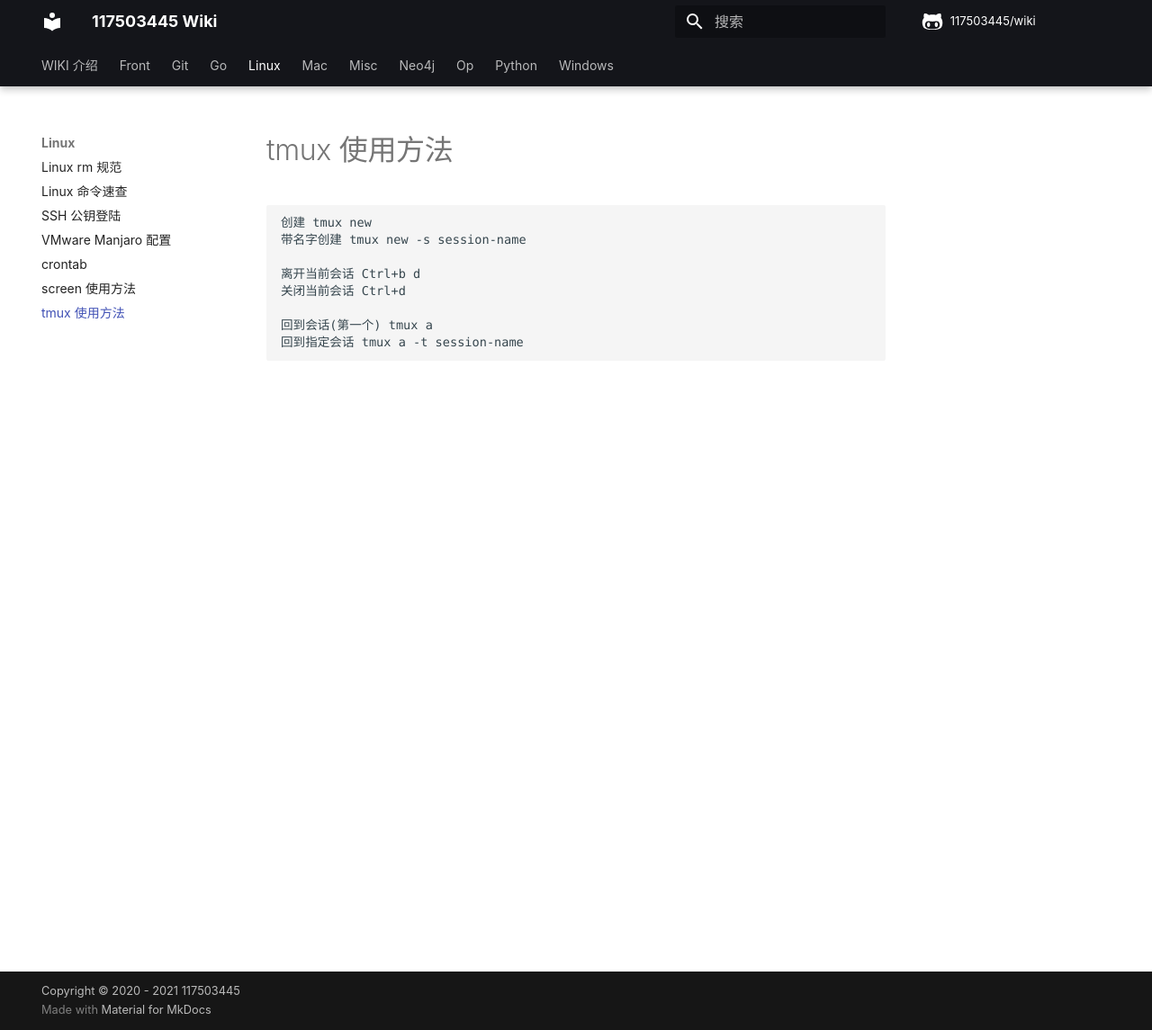
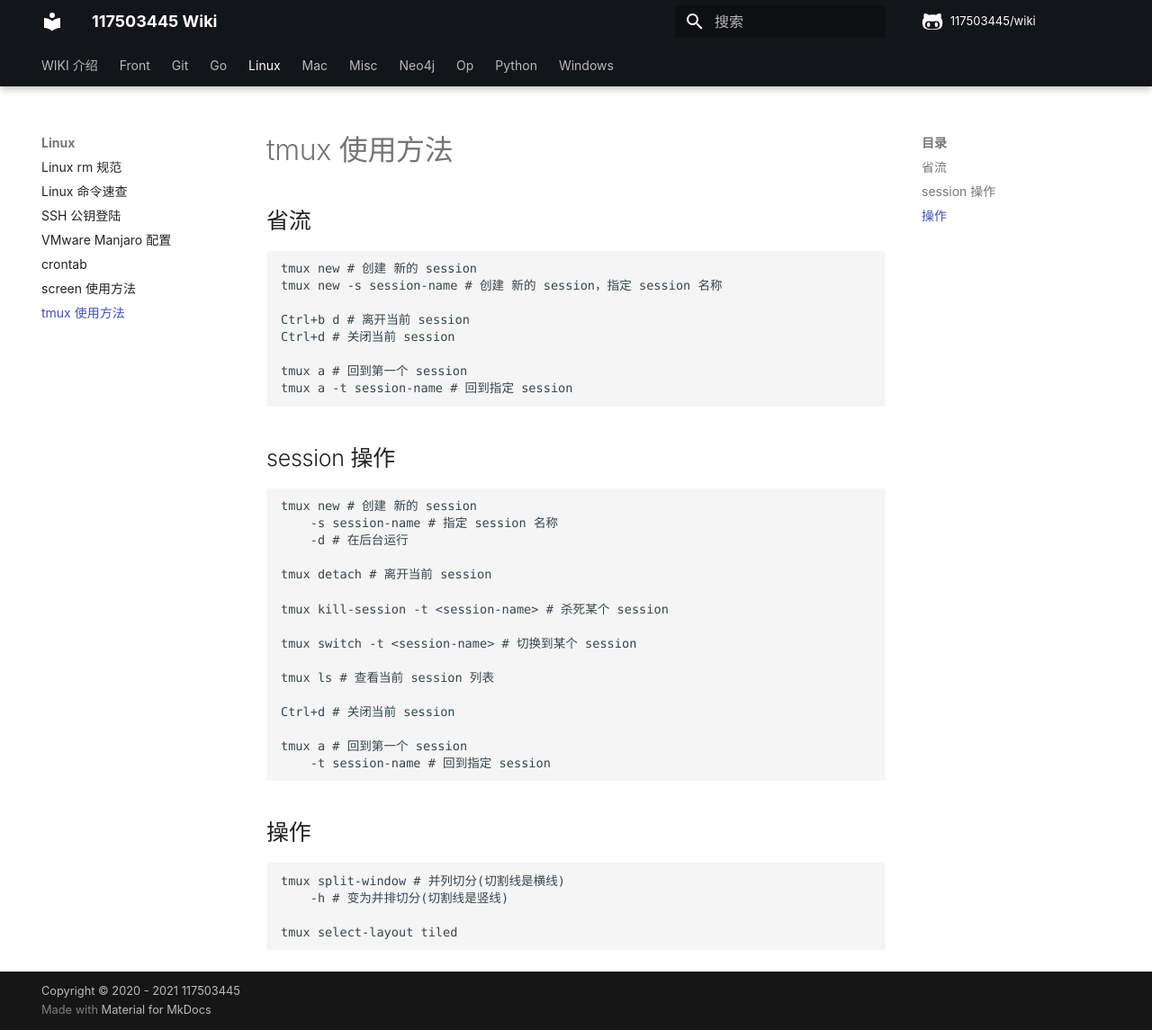
Before and after one commit to 117503445/wiki, an MkDocs documentation site: the page built from docs/linux/tmux 使用方法.md, in a window 1280 px wide and 1145 px high. Shown: the whole window at 90% size. Built offline with MkDocs 1.6.1 and Material for MkDocs 9.7.7, drawn with Linux system fonts in a browser that asks for light colours; some web fonts are replaced; comment, search, counter and statistics services are not loaded.

Commit message:
Update tmux 使用方法.md

````diff
--- a/docs/linux/tmux 使用方法.md
+++ b/docs/linux/tmux 使用方法.md
@@ -1,12 +1,44 @@
 # tmux 使用方法
 
-```text
-创建 tmux new
-带名字创建 tmux new -s session-name
+## 省流
 
-离开当前会话 Ctrl+b d
-关闭当前会话 Ctrl+d
+```bash
+tmux new # 创建 新的 session
+tmux new -s session-name # 创建 新的 session，指定 session 名称
 
-回到会话(第一个) tmux a
-回到指定会话 tmux a -t session-name
+Ctrl+b d # 离开当前 session
+Ctrl+d # 关闭当前 session
+
+tmux a # 回到第一个 session
+tmux a -t session-name # 回到指定 session
 ```
+
+## session 操作
+
+```bash
+tmux new # 创建 新的 session
+    -s session-name # 指定 session 名称
+    -d # 在后台运行
+
+tmux detach # 离开当前 session
+
+tmux kill-session -t <session-name> # 杀死某个 session
+
+tmux switch -t <session-name> # 切换到某个 session
+
+tmux ls # 查看当前 session 列表
+
+Ctrl+d # 关闭当前 session
+
+tmux a # 回到第一个 session
+    -t session-name # 回到指定 session
+```
+
+## 操作
+
+```bash
+tmux split-window # 并列切分(切割线是横线)
+    -h # 变为并排切分(切割线是竖线)
+
+tmux select-layout tiled
+```
````
